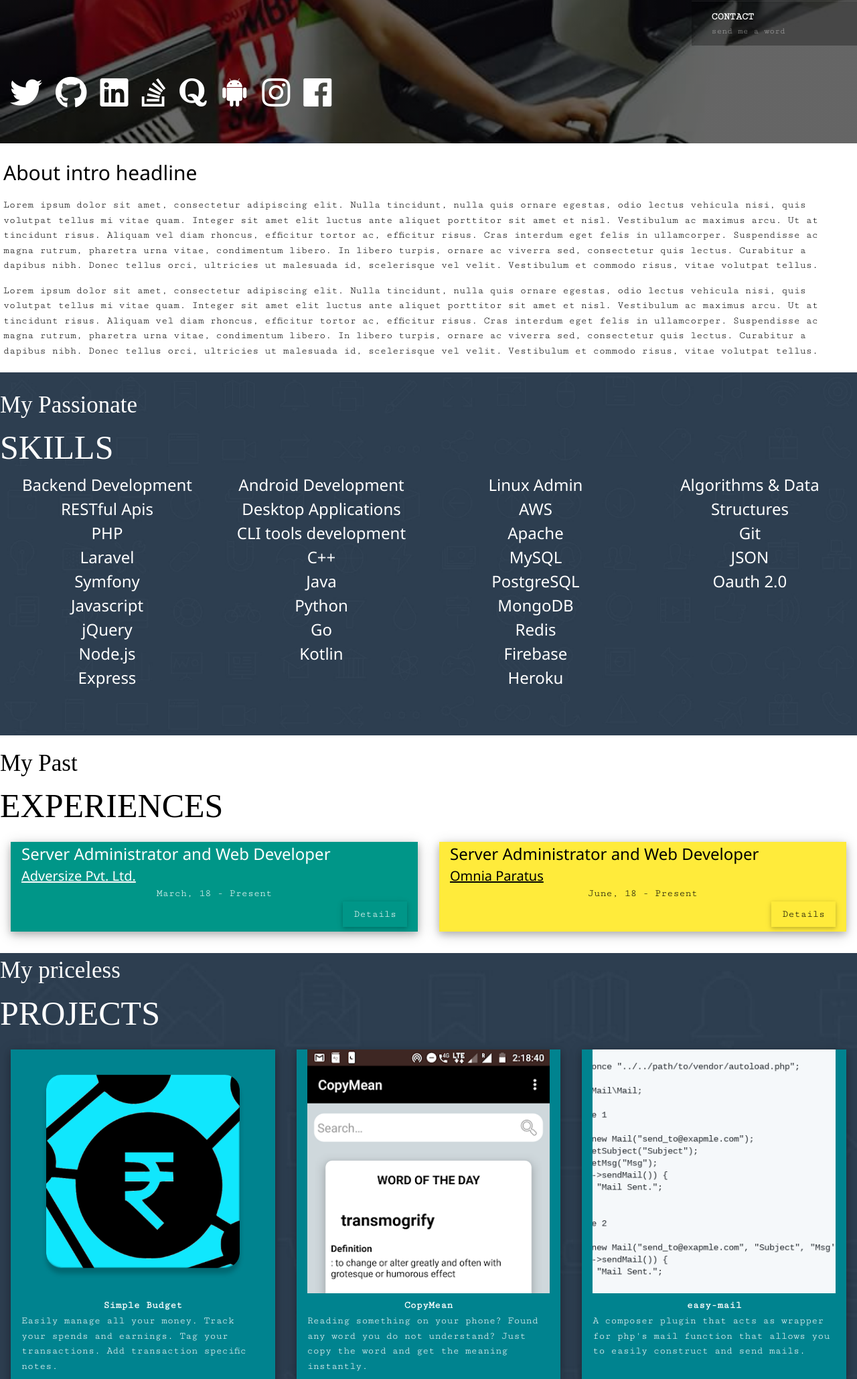
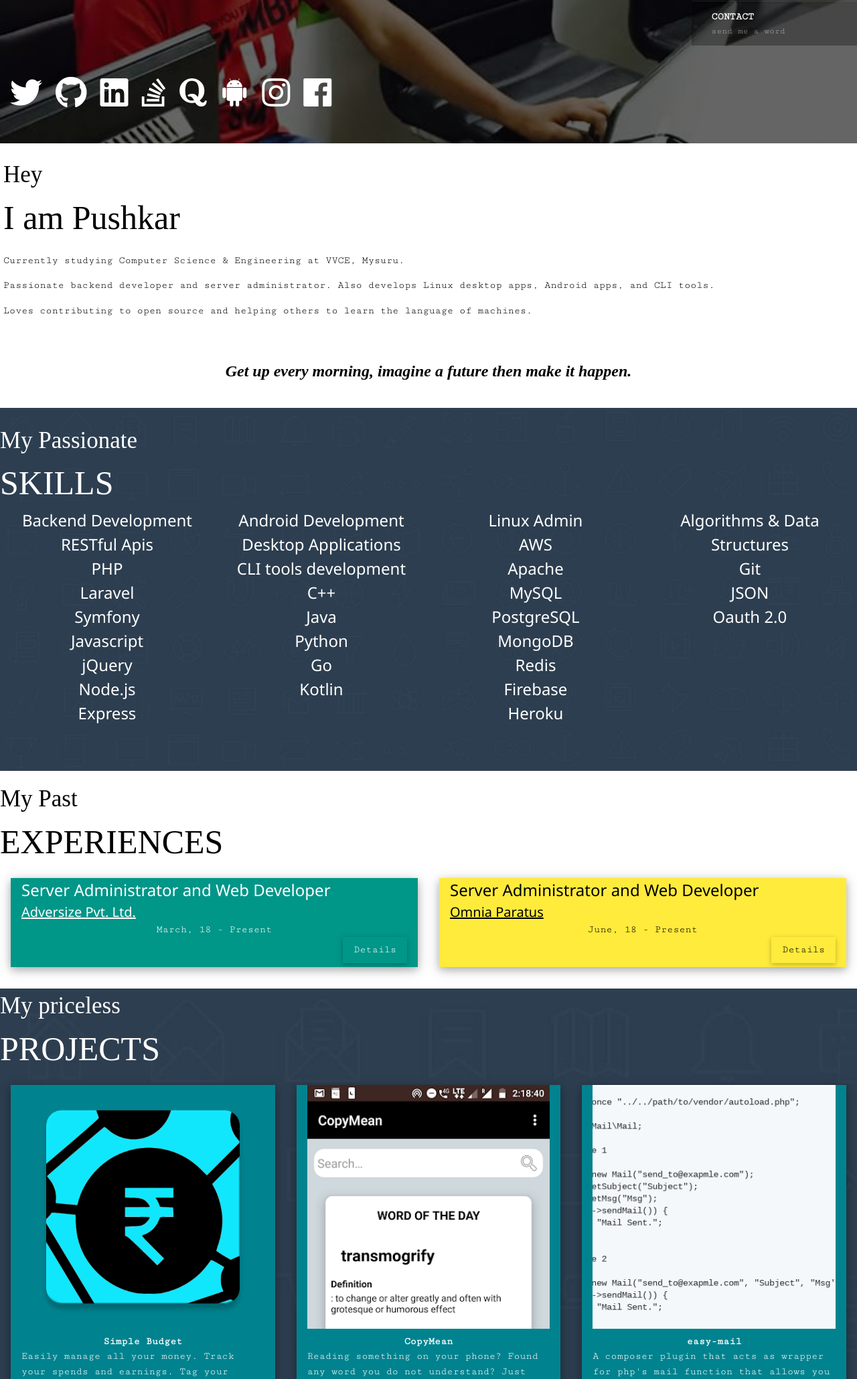
Before and after one commit to pushkar-anand/pushkaranand.me, a PHP site: page /views/home.html in a window 1280 px wide. Shown: the part 486-2545 px from the top of the page at 67% size. Run offline with PHP 8.4, Linux system fonts and the light colour scheme; some libraries are stand-ins or nearby versions; some web fonts are replaced.

Commit message:
added about.

```diff
--- a/public/css/home.css
+++ b/public/css/home.css
@@ -6,7 +6,7 @@
     box-sizing: border-box;
 }
 
-html, body, div, span, applet, object, iframe, h1, h2, h3, h4, h5, h6, p, blockquote, pre, a, abbr, acronym, address, big, cite, code, del, dfn, em, font, img, ins, kbd, q, s, samp, small, strike, strong, sub, sup, tt, var, b, u, i, center, dl, dt, dd, ol, ul, li, fieldset, form, label, legend, caption {
+html, body, div, span, applet, object, iframe, h1, h2, h3, h4, h5, h6, p, pre, a, abbr, acronym, address, big, cite, code, del, dfn, em, font, img, ins, kbd, q, s, samp, small, strike, strong, sub, sup, tt, var, b, u, i, center, dl, dt, dd, ol, ul, li, fieldset, form, label, legend, caption {
     margin: 0;
     padding: 0;
     border: 0;
--- a/views/home.html
+++ b/views/home.html
@@ -96,29 +96,18 @@
 
 <main>
     <div class="w3-section" id="about">
-        <h2>About intro headline</h2>
-        <p>Lorem ipsum dolor sit amet, consectetur adipiscing elit. Nulla tincidunt, nulla quis ornare egestas, odio
-            lectus
-            vehicula nisi, quis volutpat tellus mi vitae quam. Integer sit amet elit luctus ante aliquet porttitor sit
-            amet
-            et nisl. Vestibulum ac maximus arcu. Ut at tincidunt risus. Aliquam vel diam rhoncus, efficitur tortor ac,
-            efficitur risus. Cras interdum eget felis in ullamcorper. Suspendisse ac magna rutrum, pharetra urna vitae,
-            condimentum libero. In libero turpis, ornare ac viverra sed, consectetur quis lectus. Curabitur a dapibus
-            nibh.
-            Donec tellus orci, ultricies ut malesuada id, scelerisque vel velit. Vestibulum et commodo risus, vitae
-            volutpat
-            tellus.</p>
-        <p>Lorem ipsum dolor sit amet, consectetur adipiscing elit. Nulla tincidunt, nulla quis ornare egestas, odio
-            lectus
-            vehicula nisi, quis volutpat tellus mi vitae quam. Integer sit amet elit luctus ante aliquet porttitor sit
-            amet
-            et nisl. Vestibulum ac maximus arcu. Ut at tincidunt risus. Aliquam vel diam rhoncus, efficitur tortor ac,
-            efficitur risus. Cras interdum eget felis in ullamcorper. Suspendisse ac magna rutrum, pharetra urna vitae,
-            condimentum libero. In libero turpis, ornare ac viverra sed, consectetur quis lectus. Curabitur a dapibus
-            nibh.
-            Donec tellus orci, ultricies ut malesuada id, scelerisque vel velit. Vestibulum et commodo risus, vitae
-            volutpat
-            tellus.</p>
+        <h2 class="intro">Hey</h2>
+        <span class="sejal">I am Pushkar</span>
+        <p>Currently studying Computer Science & Engineering at VVCE, Mysuru.</p>
+        <p>Passionate backend developer and server administrator. Also develops Linux desktop apps, Android apps, and
+            CLI tools.</p>
+        <p>Loves contributing to open source and helping others to learn the language of machines.</p>
+        <p></p>
+        <p></p>
+
+        <blockquote class="w3-panel w3-center"  id="center-qoute">
+            <p class="w3-xlarge w3-serif"> <b><i>Get up every morning, imagine a future then make it happen.</i></b></p>
+        </blockquote>
     </div>
 
     <div class="w3-section dark-bg" id="skills">
```
Also changed, not shown: views/copymean_privacy.html (added, +10 -0 lines).
